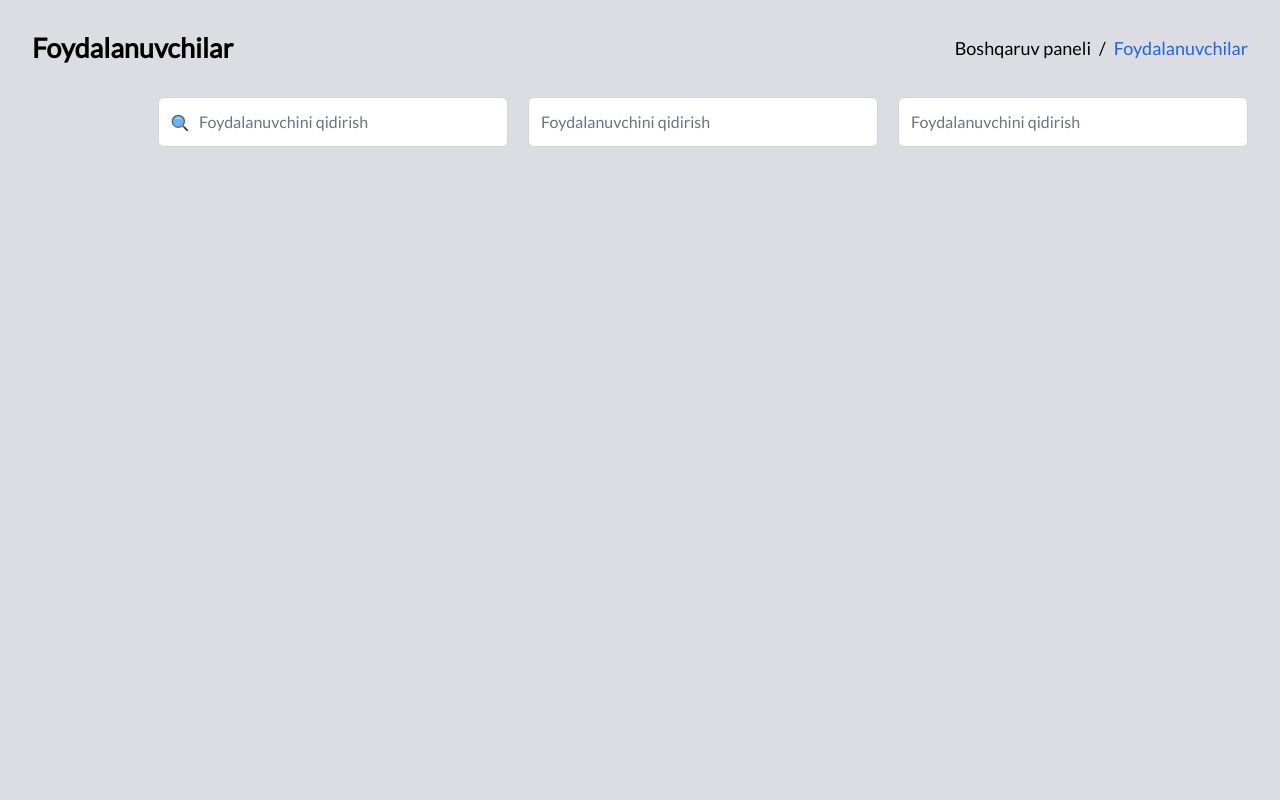
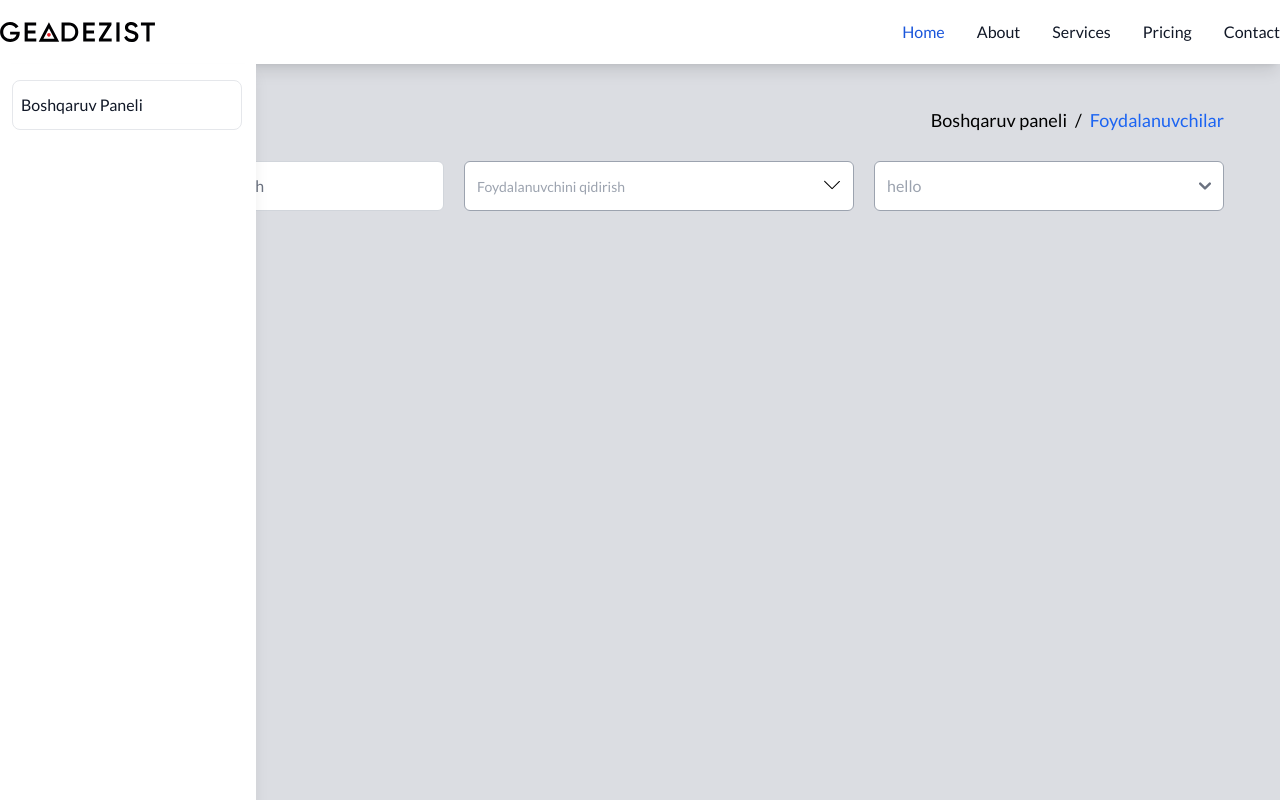
Before and after one commit to jasurhaydarovcode/GEADEZIST, a React (Vite) app: page /all-user in a window 1280 px wide. Built offline with nearby package versions, Linux system fonts and the light colour scheme.

Commit message:
update users

```diff
--- a/src/helpers/types/AdminScreenType.ts
+++ b/src/helpers/types/AdminScreenType.ts
@@ -3,5 +3,5 @@ import { ReactNode } from "react"
 export interface AdminScreenType {
     // name: string
     // path: string
-    children: ReactNode
+    children?: React.ReactNode;
 }
--- a/src/pages/AllUser.tsx
+++ b/src/pages/AllUser.tsx
@@ -1,33 +1,57 @@
+import { SlArrowDown } from "react-icons/sl";
 import { FcSearch } from "react-icons/fc";
 // import React from 'react'
 
 import { Link } from "react-router-dom"
+import Sidebar from "@/components/Sidebar";
+import Navbar from "@/components/Navbar";
 
-const AllUser = () => {
+const AllUser = (): JSX.Element => {
   return (
     <>
+      <div>
+        <Navbar />
+        <Sidebar />
+        <div className="flex justify-end pt-10 pr-6">
           <div className="p-7 px-8">
+            <div className="w-max">
+              {/* nav */}
               <header className="flex items-center justify-between">
                 <h3 className="font-bold text-[27px]">Foydalanuvchilar</h3>
-
                 <div className="flex gap-2 text-[18px]">
                   <Link to={'/dashboard'}><h4>Boshqaruv paneli </h4></Link>
                   <h4> / </h4>
                   <h4 className="text-blue-600"> Foydalanuvchilar</h4>
                 </div>
               </header>
-        <div className="flex justify-end pt-7 gap-5">
+              {/* nav */}
+
+              {/* sort */}
+              <div className="flex justify-end pt-5 gap-5">
                 <div className="flex">
                   <label htmlFor="inp1"><FcSearch className="absolute mt-4 ml-3 text-[20px]" /></label>
-            <input type="text" id="inp1" className="w-[350px] pl-10  bg-[] border-gray-300 rounded-md h-[50px] " placeholder="Foydalanuvchini qidirish" />
+                  <input type="text" id="inp1" className="w-[390px] pl-10  bg-[] border-gray-300 rounded-md h-[50px] " placeholder="Foydalanuvchini qidirish" />
                 </div>
                 <div className="flex">
-            <input type="text" className="w-[350px] bg-[] border-gray-300 rounded-md h-[50px] " placeholder="Foydalanuvchini qidirish" />
+                  <input type="text" className="w-[390px] bg-[] rounded-md h-[50px] placeholder:font-extralight placeholder-gray-400 border-gray-400  placeholder:text-[14px] " placeholder="Foydalanuvchini qidirish" />
+                  <SlArrowDown className="absolute ml-[360px] mt-4" />
                 </div>
                 <div className="flex">
-            <input type="text" className="w-[350px] bg-[] border-gray-300 rounded-md h-[50px] " placeholder="Foydalanuvchini qidirish" />
+                  {/* <input type="text" className="w-[350px] bg-[] rounded-md h-[50px] placeholder:font-extralight placeholder-gray-400 border-gray-400  placeholder:text-[14px] " placeholder="Tumanni tanlang" /> */}
+                  <select className="w-[350px] text-gray-400 bg-[] rounded-md h-[50px] placeholder:font-extralight placeholder-gray-400 border-gray-400  placeholder:text-[14px] ">
+                    <option value="">hello</option>
+                    <option value="">byey</option>
+                    <option value="">mthf</option>
+                  </select>
+                  {/* <SlArrowDown className="absolute ml-[320px] mt-4" /> */}
                 </div>
               </div>
+              {/* sort */}
+              <div>
+              </div>
+            </div>
+          </div>
+        </div >
       </div>
     </>
   )
```
Lines whose indentation alone changed are shown as unchanged.
